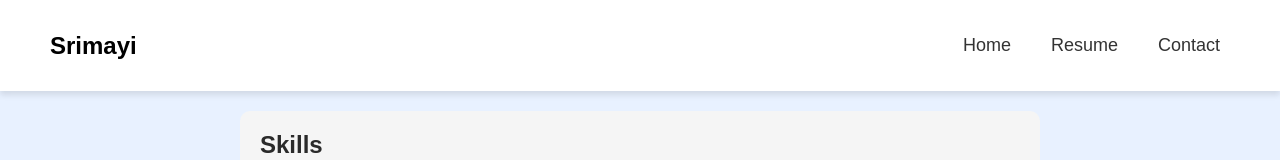
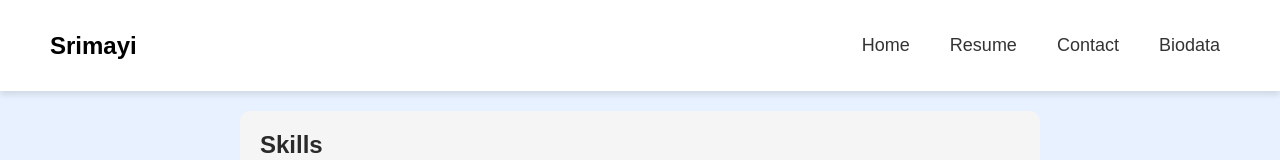
Before and after one commit to srimayi319/porfolio, a plain HTML site: page resume.html in a window 1280 px wide. Shown: the top 160 px of the page. Drawn offline with Linux system fonts and the light colour scheme.

Commit message:
Update resume.html
biodata added

```diff
--- a/resume.html
+++ b/resume.html
@@ -14,6 +14,7 @@
                 <li><a href="index.html#home">Home</a></li>
                 <li><a href="#resume">Resume</a></li>
                 <li><a href="#contact">Contact</a></li>
+                <li><a href="biodata.html">Biodata</a></li>
             </ul>
         </nav>
     </header>
```
